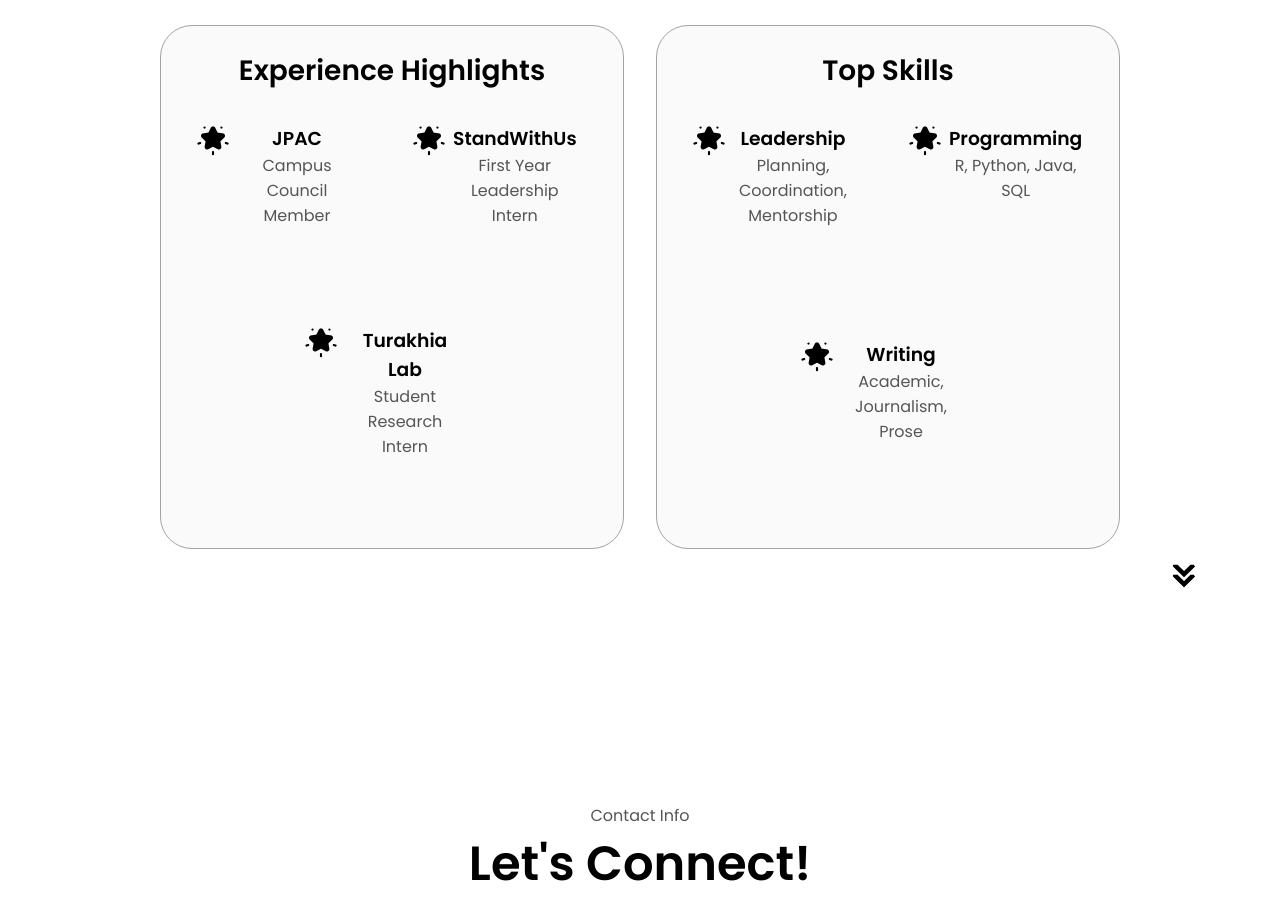
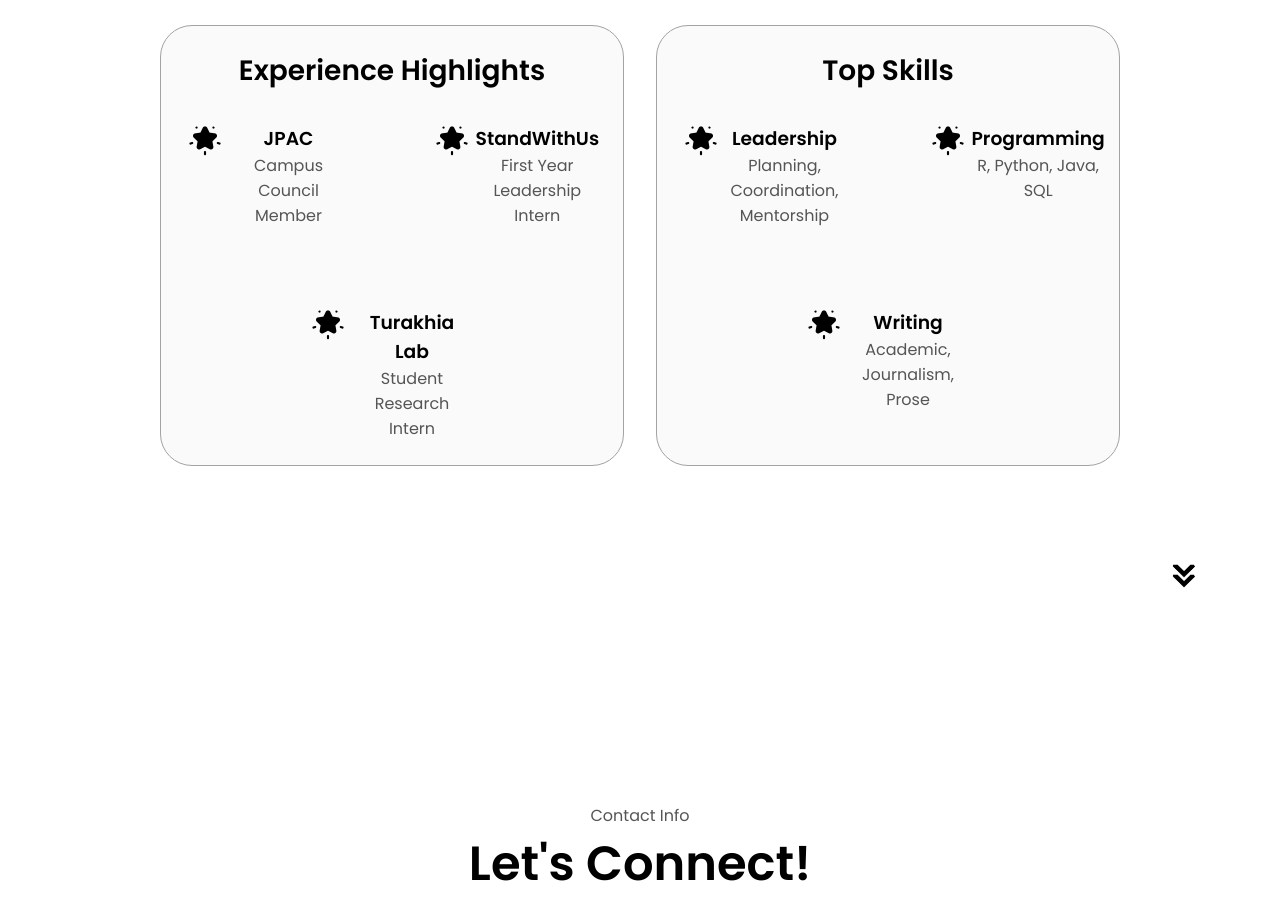
Before and after one commit to ronnie-cv/ronnie_portfolio, a plain HTML site: page index.html in a window 1280 px wide. Shown: the part 1800-2720 px from the top of the page. Drawn offline with Linux system fonts and the light colour scheme.

Commit message:
Update style.css

```diff
--- a/style.css
+++ b/style.css
@@ -392,10 +392,8 @@ img {
   text-align: center;
   flex-wrap: wrap;
   flex-direction: row;
-  gap: 2rem;
+  gap: 5rem;
   justify-content: space-around;
-  height: 400px;
-  width: 400px;
 }
 
 article {
```
